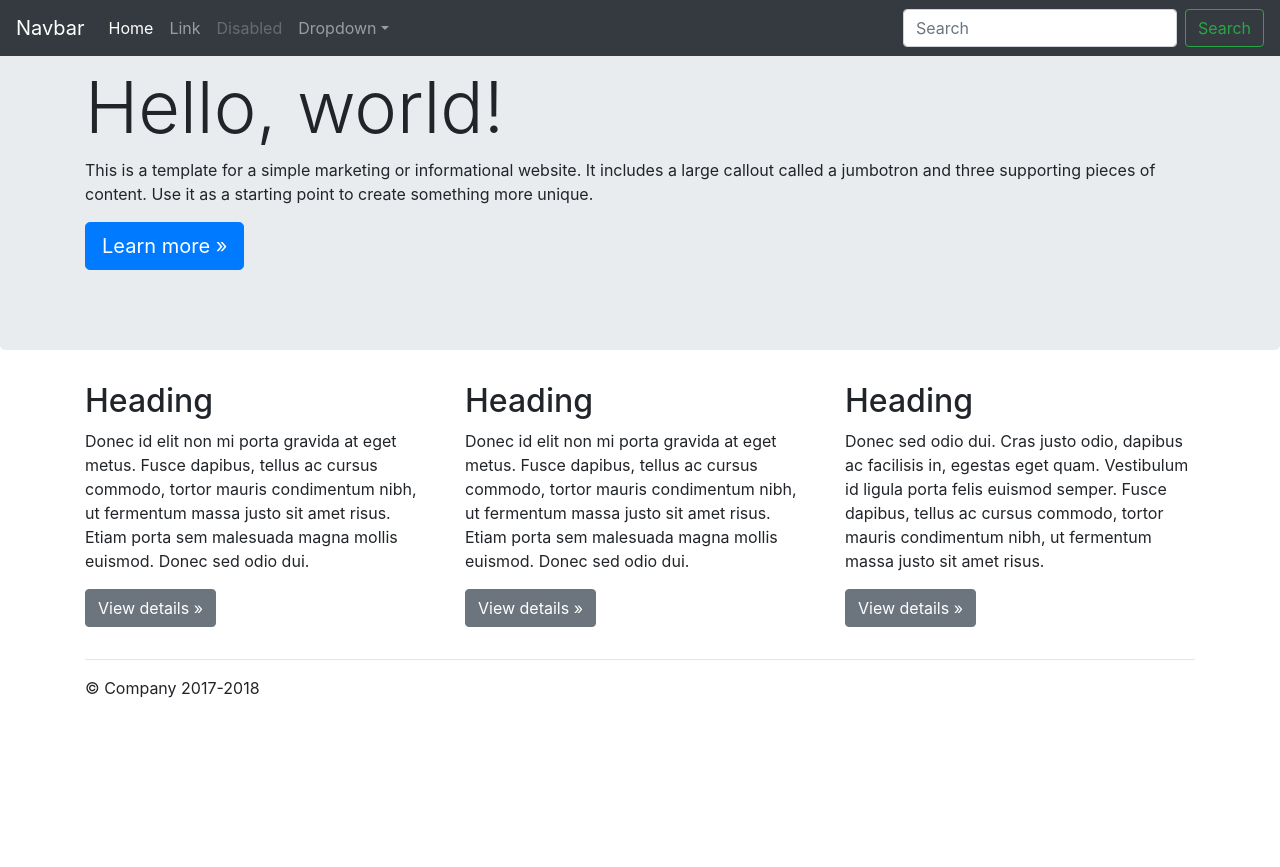
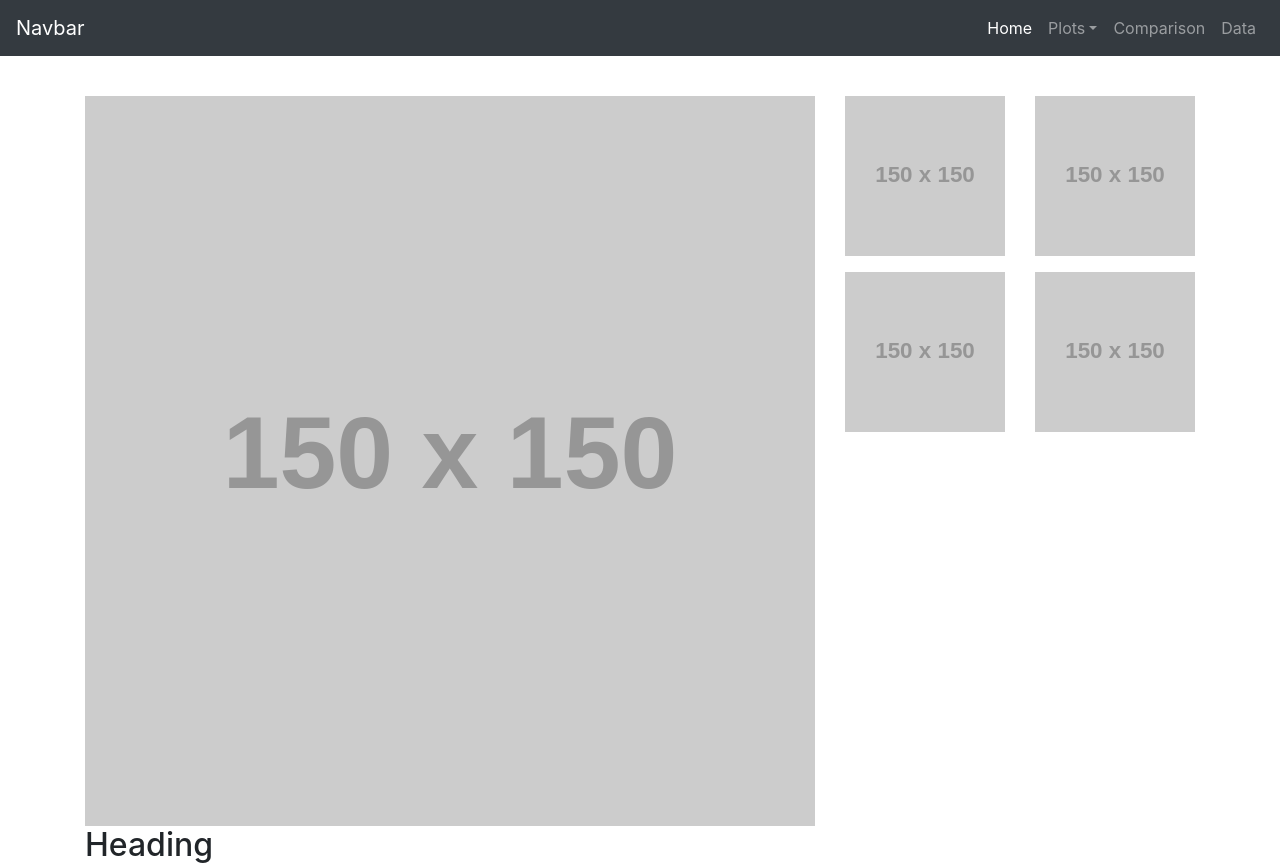
Before and after one commit to cass-john/Web-Design-Challenge, a plain HTML site: page WebVisualizations/index.html in a window 1280 px wide. Shown: the top 867 px of the page. Before the commit the page ends 800 px from the top, so only its background shows below. Drawn offline with nearby package versions, Linux system fonts and the light colour scheme; placeholder pictures from the web are drawn by us.

Commit message:
setting up index with placeholder images

```diff
--- a/WebVisualizations/index.html
+++ b/WebVisualizations/index.html
@@ -1,3 +1,5 @@
+<!-- Template from https://getbootstrap.com/docs/4.0/examples/jumbotron/ -->
+<!-- TA provided help session for multiple students -->
 <!doctype html>
 <html lang="en">
   <head>
@@ -6,15 +8,14 @@
     <meta name="description" content="">
     <meta name="author" content="">
 
+
     <title>Weather Analysis</title>
 
-    <link rel="canonical" href="https://getbootstrap.com/docs/4.0/examples/jumbotron/">
 
     <!-- Bootstrap core CSS -->
-    <link href="../../dist/css/bootstrap.min.css" rel="stylesheet">
+    <link rel="stylesheet" href="https://maxcdn.bootstrapcdn.com/bootstrap/4.0.0/css/bootstrap.min.css" integrity="sha384-Gn5384xqQ1aoWXA+058RXPxPg6fy4IWvTNh0E263XmFcJlSAwiGgFAW/dAiS6JXm" crossorigin="anonymous">
 
-    <!-- Custom styles for this template -->
-    <link href="jumbotron.css" rel="stylesheet">
+
   </head>
 
   <body>
@@ -26,60 +27,58 @@
       </button>
 
       <div class="collapse navbar-collapse" id="navbarsExampleDefault">
-        <ul class="navbar-nav mr-auto">
+        <ul class="navbar-nav ml-auto">
           <li class="nav-item active">
             <a class="nav-link" href="#">Home <span class="sr-only">(current)</span></a>
           </li>
-          <li class="nav-item">
-            <a class="nav-link" href="#">Link</a>
+          <li class="nav-item dropdown">
+            <a class="nav-link dropdown-toggle" href="http://example.com" id="dropdown01" data-toggle="dropdown" aria-haspopup="true" aria-expanded="false">Plots</a>
+            <div class="dropdown-menu" aria-labelledby="dropdown01">
+              <a class="dropdown-item" href="#">Temperature</a>
+              <a class="dropdown-item" href="#">Wind Speed</a>
+              <a class="dropdown-item" href="#">Humidity</a>
+              <a class="dropdown-item" href="#">Precipitation</a>
+            </div>
           </li>
           <li class="nav-item">
-            <a class="nav-link disabled" href="#">Disabled</a>
+            <a class="nav-link" href="#">Comparison</a>
           </li>
-          <li class="nav-item dropdown">
-            <a class="nav-link dropdown-toggle" href="http://example.com" id="dropdown01" data-toggle="dropdown" aria-haspopup="true" aria-expanded="false">Dropdown</a>
-            <div class="dropdown-menu" aria-labelledby="dropdown01">
-              <a class="dropdown-item" href="#">Action</a>
-              <a class="dropdown-item" href="#">Another action</a>
-              <a class="dropdown-item" href="#">Something else here</a>
-            </div>
+          <li class="nav-item">
+            <a class="nav-link" href="#">Data</a>
           </li>
         </ul>
-        <form class="form-inline my-2 my-lg-0">
-          <input class="form-control mr-sm-2" type="text" placeholder="Search" aria-label="Search">
-          <button class="btn btn-outline-success my-2 my-sm-0" type="submit">Search</button>
-        </form>
       </div>
     </nav>
 
     <main role="main">
 
-      <!-- Main jumbotron for a primary marketing message or call to action -->
-      <div class="jumbotron">
-        <div class="container">
-          <h1 class="display-3">Hello, world!</h1>
-          <p>This is a template for a simple marketing or informational website. It includes a large callout called a jumbotron and three supporting pieces of content. Use it as a starting point to create something more unique.</p>
-          <p><a class="btn btn-primary btn-lg" href="#" role="button">Learn more &raquo;</a></p>
-        </div>
-      </div>
-
-      <div class="container">
+      <div class="container mt-5">
         <!-- Example row of columns -->
         <div class="row">
-          <div class="col-md-4">
+          <div class="col-md-8 mt-5">
+              <img src="https://via.placeholder.com/150" width="100%">
             <h2>Heading</h2>
             <p>Donec id elit non mi porta gravida at eget metus. Fusce dapibus, tellus ac cursus commodo, tortor mauris condimentum nibh, ut fermentum massa justo sit amet risus. Etiam porta sem malesuada magna mollis euismod. Donec sed odio dui. </p>
-            <p><a class="btn btn-secondary" href="#" role="button">View details &raquo;</a></p>
           </div>
-          <div class="col-md-4">
-            <h2>Heading</h2>
-            <p>Donec id elit non mi porta gravida at eget metus. Fusce dapibus, tellus ac cursus commodo, tortor mauris condimentum nibh, ut fermentum massa justo sit amet risus. Etiam porta sem malesuada magna mollis euismod. Donec sed odio dui. </p>
-            <p><a class="btn btn-secondary" href="#" role="button">View details &raquo;</a></p>
-          </div>
-          <div class="col-md-4">
-            <h2>Heading</h2>
-            <p>Donec sed odio dui. Cras justo odio, dapibus ac facilisis in, egestas eget quam. Vestibulum id ligula porta felis euismod semper. Fusce dapibus, tellus ac cursus commodo, tortor mauris condimentum nibh, ut fermentum massa justo sit amet risus.</p>
-            <p><a class="btn btn-secondary" href="#" role="button">View details &raquo;</a></p>
+          <div class="col-md-4 mt-5">
+                <div class="row">
+                  <div class="col-md-6">
+                    <img src="https://via.placeholder.com/150" width="100%">
+                  </div>
+                  <div class="col-md-6">
+                    <img src="https://via.placeholder.com/150" width="100%">
+                  </div>
+                </div>
+                <div class="row">
+                  <div class="col-md-6 mt-3">
+                    <img src="https://via.placeholder.com/150" width="100%">
+                  </div>
+                  <div class="col-md-6 mt-3">
+                    <img src="https://via.placeholder.com/150" width="100%">
+                  </div>
+                </div>
+
+
           </div>
         </div>
 
@@ -96,9 +95,9 @@
     <!-- Bootstrap core JavaScript
     ================================================== -->
     <!-- Placed at the end of the document so the pages load faster -->
+    <script>window.jQuery || document.write('<script src="../../assets/js/vendor/jquery-slim.min.js"><\/script>')</script>
     <script src="https://code.jquery.com/jquery-3.2.1.slim.min.js" integrity="sha384-KJ3o2DKtIkvYIK3UENzmM7KCkRr/rE9/Qpg6aAZGJwFDMVNA/GpGFF93hXpG5KkN" crossorigin="anonymous"></script>
-    <script>window.jQuery || document.write('<script src="../../assets/js/vendor/jquery-slim.min.js"><\/script>')</script>
-    <script src="../../assets/js/vendor/popper.min.js"></script>
-    <script src="../../dist/js/bootstrap.min.js"></script>
+    <script src="https://cdnjs.cloudflare.com/ajax/libs/popper.js/1.12.9/umd/popper.min.js" integrity="sha384-ApNbgh9B+Y1QKtv3Rn7W3mgPxhU9K/ScQsAP7hUibX39j7fakFPskvXusvfa0b4Q" crossorigin="anonymous"></script>
+    <script src="https://maxcdn.bootstrapcdn.com/bootstrap/4.0.0/js/bootstrap.min.js" integrity="sha384-JZR6Spejh4U02d8jOt6vLEHfe/JQGiRRSQQxSfFWpi1MquVdAyjUar5+76PVCmYl" crossorigin="anonymous"></script>
   </body>
 </html>
```
